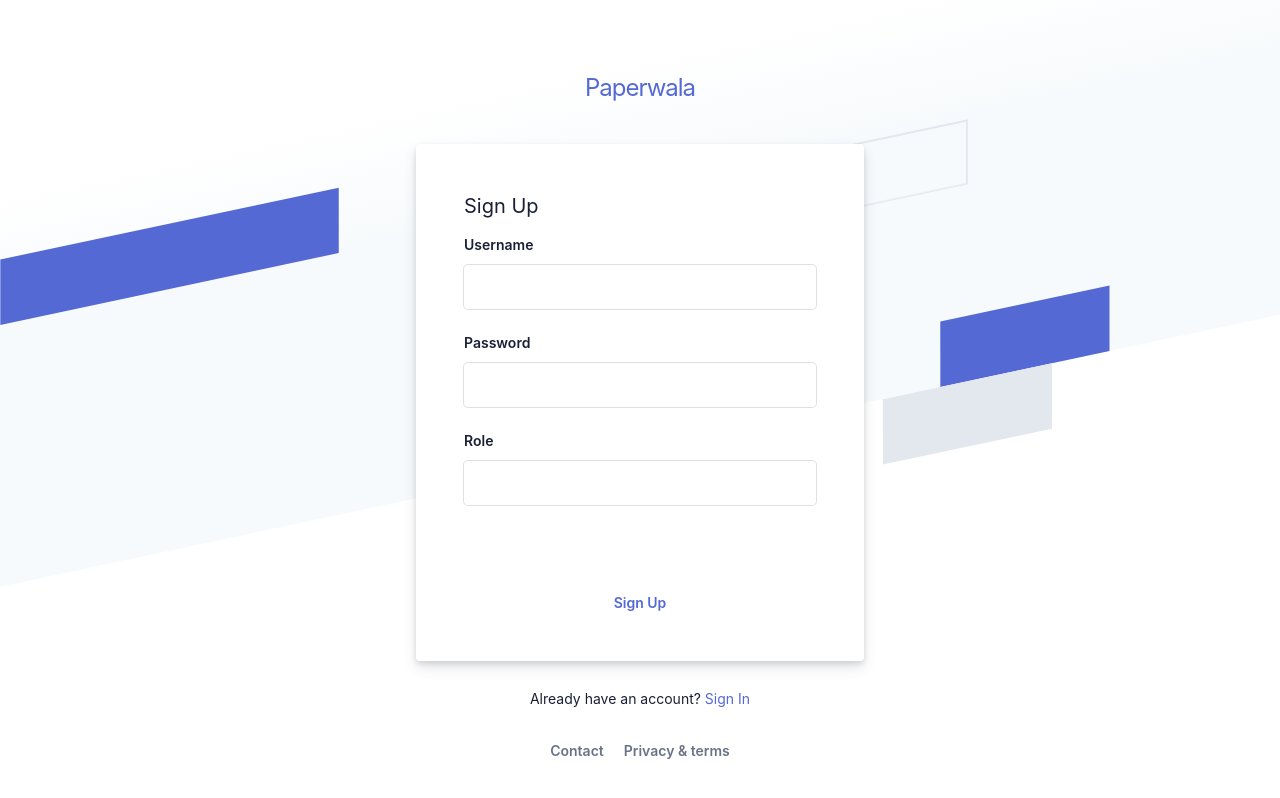
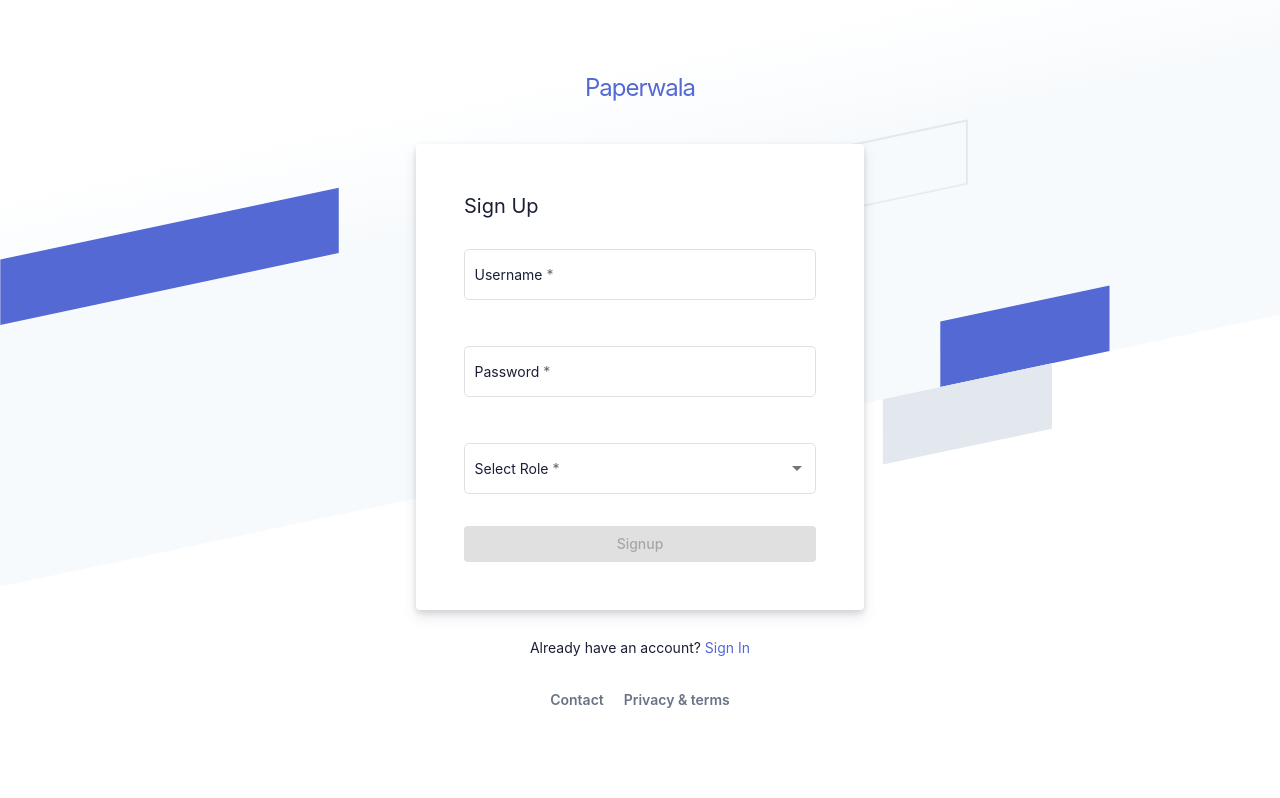
Before and after one commit to sauravinnoeye/paperwala-frontend, an Angular app: page /paperwala-frontend/signup in a window 1280 px wide. Built offline with nearby package versions, Linux system fonts and the light colour scheme.

Commit message:
#Made changes in signup page

```diff
--- a/src/app/signup/signup.component.html
+++ b/src/app/signup/signup.component.html
@@ -1,244 +1,8 @@
 <html>
+
 <head>
   <meta charset="utf-8">
-  <title>Stackfindover: Sign in</title>
-  <!--<link rel="stylesheet" type="text/css" href="abc.css"> -->
-  <style>
-    * {
-  padding: 0;
-  margin: 0;
-  color: #1a1f36;
-  box-sizing: border-box;
-  word-wrap: break-word;
-  font-family: -apple-system,BlinkMacSystemFont,Segoe UI,Roboto,Helvetica Neue,Ubuntu,sans-serif;
-}
-body {
-    min-height: 100%;
-    background-color: #ffffff;
-}
-h1 {
-    letter-spacing: -1px;
-}
-a {
-  color: #5469d4;
-  text-decoration: unset;
-}
-.login-root {
-    background: #fff;
-    display: flex;
-    width: 100%;
-    min-height: 100vh;
-    overflow: hidden;
-}
-.loginbackground {
-    min-height: 692px;
-    position: fixed;
-    bottom: 0;
-    left: 0;
-    right: 0;
-    top: 0;
-    z-index: 0;
-    overflow: hidden;
-}
-.flex-flex {
-    display: flex;
-}
-.align-center {
-  align-items: center;
-}
-.center-center {
-  align-items: center;
-  justify-content: center;
-}
-.box-root {
-    box-sizing: border-box;
-}
-.flex-direction--column {
-    -ms-flex-direction: column;
-    flex-direction: column;
-}
-.loginbackground-gridContainer {
-    display: -ms-grid;
-    display: grid;
-    -ms-grid-columns: [start] 1fr [left-gutter] (86.6px)[16] [left-gutter] 1fr [end];
-    grid-template-columns: [start] 1fr [left-gutter] repeat(16,86.6px) [left-gutter] 1fr [end];
-    -ms-grid-rows: [top] 1fr [top-gutter] (64px)[8] [bottom-gutter] 1fr [bottom];
-    grid-template-rows: [top] 1fr [top-gutter] repeat(8,64px) [bottom-gutter] 1fr [bottom];
-    justify-content: center;
-    margin: 0 -2%;
-    transform: rotate(-12deg) skew(-12deg);
-}
-.box-divider--light-all-2 {
-    box-shadow: inset 0 0 0 2px #e3e8ee;
-}
-.box-background--blue {
-    background-color: #5469d4;
-}
-.box-background--white {
-  background-color: #ffffff;
-}
-.box-background--blue800 {
-    background-color: #212d63;
-}
-.box-background--gray100 {
-    background-color: #e3e8ee;
-}
-.box-background--cyan200 {
-    background-color: #7fd3ed;
-}
-.padding-top--64 {
-  padding-top: 64px;
-}
-.padding-top--24 {
-  padding-top: 24px;
-}
-.padding-top--48 {
-  padding-top: 48px;
-}
-.padding-bottom--24 {
-  padding-bottom: 24px;
-}
-.padding-horizontal--48 {
-  padding: 48px;
-}
-.padding-bottom--15 {
-  padding-bottom: 15px;
-}
-
-
-.flex-justifyContent--center {
-  -ms-flex-pack: center;
-  justify-content: center;
-}
-
-.formbg {
-    margin: 0px auto;
-    width: 100%;
-    max-width: 448px;
-    background: white;
-    border-radius: 4px;
-    box-shadow: rgba(60, 66, 87, 0.12) 0px 7px 14px 0px, rgba(0, 0, 0, 0.12) 0px 3px 6px 0px;
-}
-span {
-    display: block;
-    font-size: 20px;
-    line-height: 28px;
-    color: #1a1f36;
-}
-label {
-    margin-bottom: 10px;
-}
-.reset-pass a,label {
-    font-size: 14px;
-    font-weight: 600;
-    display: block;
-}
-.reset-pass > a {
-    text-align: right;
-    margin-bottom: 10px;
-}
-.grid--50-50 {
-    display: grid;
-    grid-template-columns: 50% 50%;
-    align-items: center;
-}
-
-.field input {
-    font-size: 16px;
-    line-height: 28px;
-    padding: 8px 16px;
-    width: 100%;
-    min-height: 44px;
-    border: unset;
-    border-radius: 4px;
-    outline-color: rgb(84 105 212 / 0.5);
-    background-color: rgb(255, 255, 255);
-    box-shadow: rgba(0, 0, 0, 0) 0px 0px 0px 0px,
-                rgba(0, 0, 0, 0) 0px 0px 0px 0px,
-                rgba(0, 0, 0, 0) 0px 0px 0px 0px,
-                rgba(60, 66, 87, 0.16) 0px 0px 0px 1px,
-                rgba(0, 0, 0, 0) 0px 0px 0px 0px,
-                rgba(0, 0, 0, 0) 0px 0px 0px 0px,
-                rgba(0, 0, 0, 0) 0px 0px 0px 0px;
-}
-
-input[type="submit"] {
-    background-color: rgb(84, 105, 212);
-    box-shadow: rgba(0, 0, 0, 0) 0px 0px 0px 0px,
-                rgba(0, 0, 0, 0) 0px 0px 0px 0px,
-                rgba(0, 0, 0, 0.12) 0px 1px 1px 0px,
-                rgb(84, 105, 212) 0px 0px 0px 1px,
-                rgba(0, 0, 0, 0) 0px 0px 0px 0px,
-                rgba(0, 0, 0, 0) 0px 0px 0px 0px,
-                rgba(60, 66, 87, 0.08) 0px 2px 5px 0px;
-    color: #fff;
-    font-weight: 600;
-    cursor: pointer;
-}
-.field-checkbox input {
-    width: 20px;
-    height: 15px;
-    margin-right: 5px;
-    box-shadow: unset;
-    min-height: unset;
-}
-.field-checkbox label {
-    display: flex;
-    align-items: center;
-    margin: 0;
-}
-a.ssolink {
-    display: block;
-    text-align: center;
-    font-weight: 600;
-}
-.footer-link span {
-    font-size: 14px;
-    text-align: center;
-}
-.listing a {
-    color: #697386;
-    font-weight: 600;
-    margin: 0 10px;
-}
-
-.animationRightLeft {
-  animation: animationRightLeft 2s ease-in-out infinite;
-}
-.animationLeftRight {
-  animation: animationLeftRight 2s ease-in-out infinite;
-}
-.tans3s {
-  animation: animationLeftRight 3s ease-in-out infinite;
-}
-.tans4s {
-  animation: animationLeftRight 4s ease-in-out infinite;
-}
-
-@keyframes animationLeftRight {
-  0% {
-    transform: translateX(0px);
-  }
-  50% {
-    transform: translateX(1000px);
-  }
-  100% {
-    transform: translateX(0px);
-  }
-}
-
-@keyframes animationRightLeft {
-  0% {
-    transform: translateX(0px);
-  }
-  50% {
-    transform: translateX(-1000px);
-  }
-  100% {
-    transform: translateX(0px);
-  }
-}
-  </style>
+  <title>Signup</title>
 </head>
 
 <body>
@@ -247,7 +11,8 @@ a.ssolink {
       <div class="loginbackground box-background--white padding-top--64">
         <div class="loginbackground-gridContainer">
           <div class="box-root flex-flex" style="grid-area: top / start / 8 / end;">
-            <div class="box-root" style="background-image: linear-gradient(white 0%, rgb(247, 250, 252) 33%); flex-grow: 1;">
+            <div class="box-root"
+              style="background-image: linear-gradient(white 0%, rgb(247, 250, 252) 33%); flex-grow: 1;">
             </div>
           </div>
           <div class="box-root flex-flex" style="grid-area: 4 / 2 / auto / 5;">
@@ -284,35 +49,57 @@ a.ssolink {
           <div class="formbg">
             <div class="formbg-inner padding-horizontal--48">
               <span class="padding-bottom--15">Sign Up</span>
-              <form id="stripe-login">
-                <div class="field padding-bottom--24">
-                  <label for="username">Username</label>
-                  <input type="text" class="form-control" [(ngModel)]="username" required />
-                </div>
+              <form #signupForm="ngForm" (ngSubmit)="usersingup(signupForm)">
+                <mat-form-field appearance="outline" fxFlex style="width: 100%;">
+                  <mat-label>Username</mat-label>
+                  <input placeholder="Username" name="username" matInput [(ngModel)]="username" required>
+                  <mat-hint class="invalid-msg" *ngIf="signupForm.controls.username?.invalid && (signupForm.controls.username?.touched || signupForm.controls.username?.dirty)">
+                    *Username required
+                  </mat-hint>
+                </mat-form-field>
 
-                 <div class="field padding-bottom--24">
-                  <label for="username">Password</label>
-                  <input type="password" class="form-control" [(ngModel)]="password" required/>
-                </div>
 
-                <div class="field padding-bottom--24">
-                  <div class="grid--50-50">
-                    <label for="password">Role</label>
-                    <div class="reset-pass">
-                    </div>
-                  </div>
-                   <input type="text" class="form-control" [(ngModel)]="role" required/>
-                </div>
-                <div class="field field-checkbox padding-bottom--24 flex-flex align-center">
+                <mat-form-field appearance="outline" fxFlex style="width: 100%;">
+                  <mat-label>Password</mat-label>
+                  <input type="password" placeholder="Password" name="password" [(ngModel)]="password" matInput
+                    required>
+                  <mat-hint class="invalid-msg" *ngIf="signupForm.controls.password?.invalid && (signupForm.controls.password?.touched || signupForm.controls.password?.dirty)">
+                    *Password required
+                  </mat-hint>
+                </mat-form-field>
 
-                </div>
-                <div class="field padding-bottom--24">
-                <!--  <button type="submit" class="btn btn-primary" (click)="userLogin()" >Sign Up</button>
-                  --><h1 style="text-align: center;">{{responseMessage}}</h1>
-                </div>
-                <div class="field">
-                  <a class="ssolink" type="submit"  (click)="userLogin()">Sign Up</a>
-                </div>
+                <mat-form-field appearance="outline" fxFlex>
+                  <mat-label>Select Role</mat-label>
+                  <mat-select name="branch" (selectionChange)="valid($event.value)" [(ngModel)]="role" required>
+                    <mat-option value="admin">Admin</mat-option>
+                    <mat-option value="user">User</mat-option>
+                  </mat-select>
+                  <mat-hint class="invalid-msg"
+                  *ngIf="signupForm.controls.role?.invalid && (signupForm.controls.role?.touched || signupForm.controls.role?.dirty)">
+                  *User Type required</mat-hint>
+                </mat-form-field>
+
+                <div *ngIf="hideOrShow">
+                <mat-form-field appearance="outline" fxFlex style="width: 100%;">
+                  <mat-label>address</mat-label>
+                  <input placeholder="address" name="address" [(ngModel)]="address" matInput
+                    required>
+                  <mat-hint class="invalid-msg" *ngIf="signupForm.controls.address?.invalid && (signupForm.controls.address?.touched || signupForm.controls.address?.dirty)">
+                    *Address required
+                  </mat-hint>
+                </mat-form-field>
+
+                <mat-form-field appearance="outline" fxFlex style="width: 100%;">
+                  <mat-label>Contact</mat-label>
+                  <input placeholder="contact" name="contact" [(ngModel)]="contact" matInput
+                    required>
+                  <mat-hint class="invalid-msg" *ngIf="signupForm.controls.contact?.invalid && (signupForm.controls.contact?.touched || signupForm.controls.contact?.dirty)">
+                    *Contact required
+                  </mat-hint>
+                </mat-form-field>
+              </div>
+
+                <button mat-raised-button color="primary" [disabled]="signupForm.invalid">Signup</button>
               </form>
             </div>
           </div>
--- a/src/app/signup/signup.component.scss
+++ b/src/app/signup/signup.component.scss
@@ -0,0 +1,244 @@
+* {
+    padding: 0;
+    margin: 0;
+    color: #1a1f36;
+    box-sizing: border-box;
+    word-wrap: break-word;
+    font-family: -apple-system,BlinkMacSystemFont,Segoe UI,Roboto,Helvetica Neue,Ubuntu,sans-serif;
+  }
+  body {
+      min-height: 100%;
+      background-color: #ffffff;
+  }
+  h1 {
+      letter-spacing: -1px;
+  }
+  a {
+    color: #5469d4;
+    text-decoration: unset;
+  }
+  .login-root {
+      background: #fff;
+      display: flex;
+      width: 100%;
+      min-height: 100vh;
+      overflow: hidden;
+  }
+  .loginbackground {
+      min-height: 692px;
+      position: fixed;
+      bottom: 0;
+      left: 0;
+      right: 0;
+      top: 0;
+      z-index: 0;
+      overflow: hidden;
+  }
+  .flex-flex {
+      display: flex;
+  }
+  .align-center {
+    align-items: center;
+  }
+  .center-center {
+    align-items: center;
+    justify-content: center;
+  }
+  .box-root {
+      box-sizing: border-box;
+  }
+  .flex-direction--column {
+      -ms-flex-direction: column;
+      flex-direction: column;
+  }
+  .loginbackground-gridContainer {
+      display: -ms-grid;
+      display: grid;
+      -ms-grid-columns: [start] 1fr [left-gutter] (86.6px)16 [left-gutter] 1fr [end];
+      grid-template-columns: [start] 1fr [left-gutter] repeat(16,86.6px) [left-gutter] 1fr [end];
+      -ms-grid-rows: [top] 1fr [top-gutter] (64px)8 [bottom-gutter] 1fr [bottom];
+      grid-template-rows: [top] 1fr [top-gutter] repeat(8,64px) [bottom-gutter] 1fr [bottom];
+      justify-content: center;
+      margin: 0 -2%;
+      transform: rotate(-12deg) skew(-12deg);
+  }
+  .box-divider--light-all-2 {
+      box-shadow: inset 0 0 0 2px #e3e8ee;
+  }
+  .box-background--blue {
+      background-color: #5469d4;
+  }
+  .box-background--white {
+    background-color: #ffffff;
+  }
+  .box-background--blue800 {
+      background-color: #212d63;
+  }
+  .box-background--gray100 {
+      background-color: #e3e8ee;
+  }
+  .box-background--cyan200 {
+      background-color: #7fd3ed;
+  }
+  .padding-top--64 {
+    padding-top: 64px;
+  }
+  .padding-top--24 {
+    padding-top: 24px;
+  }
+  .padding-top--48 {
+    padding-top: 48px;
+  }
+  .padding-bottom--24 {
+    padding-bottom: 24px;
+  }
+  .padding-horizontal--48 {
+    padding: 48px;
+  }
+  .padding-bottom--15 {
+    padding-bottom: 15px;
+  }
+
+
+  .flex-justifyContent--center {
+    -ms-flex-pack: center;
+    justify-content: center;
+  }
+
+  .formbg {
+      margin: 0px auto;
+      width: 100%;
+      max-width: 448px;
+      background: white;
+      border-radius: 4px;
+      box-shadow: rgba(60, 66, 87, 0.12) 0px 7px 14px 0px, rgba(0, 0, 0, 0.12) 0px 3px 6px 0px;
+  }
+  span {
+      display: block;
+      font-size: 20px;
+      line-height: 28px;
+      color: #1a1f36;
+  }
+  label {
+      margin-bottom: 10px;
+  }
+  .reset-pass a,label {
+      font-size: 14px;
+      font-weight: 600;
+      display: block;
+  }
+  .reset-pass > a {
+      text-align: right;
+      margin-bottom: 10px;
+  }
+  .grid--50-50 {
+      display: grid;
+      grid-template-columns: 50% 50%;
+      align-items: center;
+  }
+
+  .field input {
+      font-size: 16px;
+      line-height: 28px;
+      padding: 8px 16px;
+      width: 100%;
+      min-height: 44px;
+      border: unset;
+      border-radius: 4px;
+      outline-color: rgb(84 105 212 / 0.5);
+      background-color: rgb(255, 255, 255);
+      box-shadow: rgba(0, 0, 0, 0) 0px 0px 0px 0px,
+                  rgba(0, 0, 0, 0) 0px 0px 0px 0px,
+                  rgba(0, 0, 0, 0) 0px 0px 0px 0px,
+                  rgba(60, 66, 87, 0.16) 0px 0px 0px 1px,
+                  rgba(0, 0, 0, 0) 0px 0px 0px 0px,
+                  rgba(0, 0, 0, 0) 0px 0px 0px 0px,
+                  rgba(0, 0, 0, 0) 0px 0px 0px 0px;
+  }
+
+  input[type="submit"] {
+      background-color: rgb(84, 105, 212);
+      box-shadow: rgba(0, 0, 0, 0) 0px 0px 0px 0px,
+                  rgba(0, 0, 0, 0) 0px 0px 0px 0px,
+                  rgba(0, 0, 0, 0.12) 0px 1px 1px 0px,
+                  rgb(84, 105, 212) 0px 0px 0px 1px,
+                  rgba(0, 0, 0, 0) 0px 0px 0px 0px,
+                  rgba(0, 0, 0, 0) 0px 0px 0px 0px,
+                  rgba(60, 66, 87, 0.08) 0px 2px 5px 0px;
+      color: #fff;
+      font-weight: 600;
+      cursor: pointer;
+  }
+  .field-checkbox input {
+      width: 20px;
+      height: 15px;
+      margin-right: 5px;
+      box-shadow: unset;
+      min-height: unset;
+  }
+  .field-checkbox label {
+      display: flex;
+      align-items: center;
+      margin: 0;
+  }
+  a.ssolink {
+      display: block;
+      text-align: center;
+      font-weight: 600;
+  }
+  .footer-link span {
+      font-size: 14px;
+      text-align: center;
+  }
+  .listing a {
+      color: #697386;
+      font-weight: 600;
+      margin: 0 10px;
+  }
+
+  .animationRightLeft {
+    animation: animationRightLeft 2s ease-in-out infinite;
+  }
+  .animationLeftRight {
+    animation: animationLeftRight 2s ease-in-out infinite;
+  }
+  .tans3s {
+    animation: animationLeftRight 3s ease-in-out infinite;
+  }
+  .tans4s {
+    animation: animationLeftRight 4s ease-in-out infinite;
+  }
+
+  @keyframes animationLeftRight {
+    0% {
+      transform: translateX(0px);
+    }
+    50% {
+      transform: translateX(1000px);
+    }
+    100% {
+      transform: translateX(0px);
+    }
+  }
+
+  @keyframes animationRightLeft {
+    0% {
+      transform: translateX(0px);
+    }
+    50% {
+      transform: translateX(-1000px);
+    }
+    100% {
+      transform: translateX(0px);
+    }
+  }
+
+  mat-form-field{
+    width: 100%;
+    margin-top: 10px;
+    margin-bottom: 10px;
+  }
+
+  button{
+    width: 100%;
+  }
--- a/src/app/signup/signup.component.ts
+++ b/src/app/signup/signup.component.ts
@@ -1,4 +1,6 @@
 import { Component, OnInit } from '@angular/core';
+import { MatSnackBar } from '@angular/material/snack-bar';
+import { Router } from '@angular/router';
 import { LoginService } from '../services/login.service';
 import { UsersService } from '../services/users.service';
 
@@ -11,33 +13,66 @@ export class SignupComponent implements OnInit {
   username: any;
   password: any;
   role: any;
+  address:any;
+  contact:any;
+  hideOrShow: boolean = false;
+  data:any;
 
-  responseMessage:any;
+  responseMessage: any;
 
-  constructor(private usersService: UsersService) { }
+  constructor(private usersService: UsersService,
+    private _snackBar: MatSnackBar,
+    private router: Router) { }
 
   ngOnInit(): void {
   }
 
-   userLogin() {
-    // console.log("this is saurav trying to login "+this.username+"-----"+this.password);
-    // this.loginService.loginUser(this.username,this.password);
+  usersingup(value: any) {
+    console.log(value)
+    if(this.role == "admin"){
+      this.data = {
+        userName: this.username,
+        userPassword: this.password,
+        userRole: this.role
+      }
+    }
 
-    var data = {
-      userName: this.username,
-      userPassword: this.password,
-      userRole: this.role
+    else{
+      this.data = {
+        userName: this.username,
+        userPassword: this.password,
+        userRole: this.role,
+        address: this.address,
+        contact: this.contact
+      }
     }
-    // if(this.username == undefined || this.password== undefined || this.role==undefined){
 
-    // }else{
-    this.usersService.signUp(data).subscribe((response:any) => {
+    this.usersService.signUp(this.data).subscribe((response: any) => {
       console.log(response);
-      this.responseMessage=response?.message;
+      this.responseMessage = response?.message;
+      this.openSnackBar(this.responseMessage,"Close");
+      this.router.navigateByUrl('/login');
     }, (error) => {
       console.log(error);
-      this.responseMessage=error;
+      this.responseMessage = error;
+      this.openSnackBar(this.responseMessage,"Close");
     });
- // }
+
+  }
+
+  openSnackBar(message: string, action: string) {
+    this._snackBar.open(message, action,{
+      horizontalPosition: 'center',
+      verticalPosition: 'top',
+      duration:2000
+    });
+  }
+
+  valid(value: any) {
+    if (value == "user")
+      this.hideOrShow = true;
+    else
+      this.hideOrShow = false;
+    console.log(value)
   }
 }
--- a/src/styles.scss
+++ b/src/styles.scss
@@ -2,3 +2,7 @@
 
 html, body { height: 100%; }
 body { margin: 0; font-family: Roboto, "Helvetica Neue", sans-serif; }
+
+.invalid-msg{
+    color: red !important;
+  }
```
